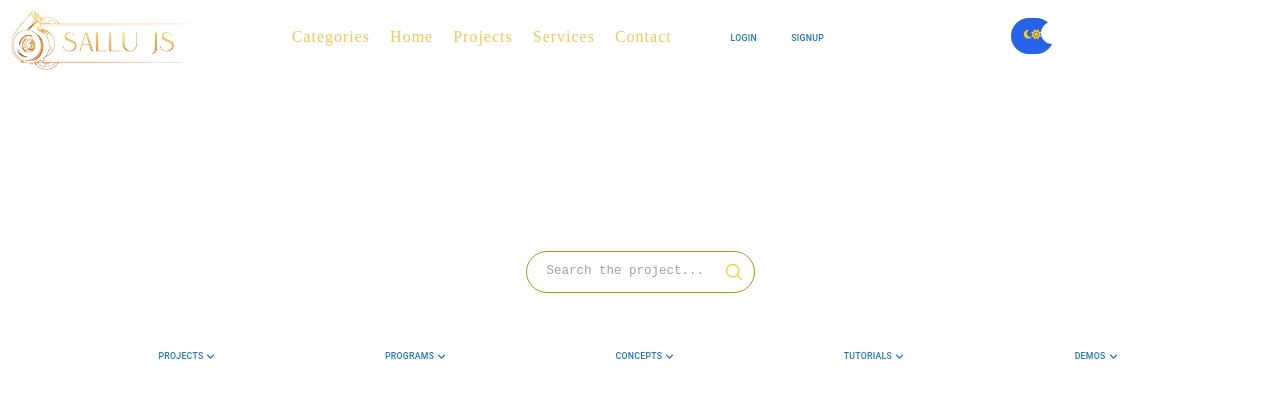
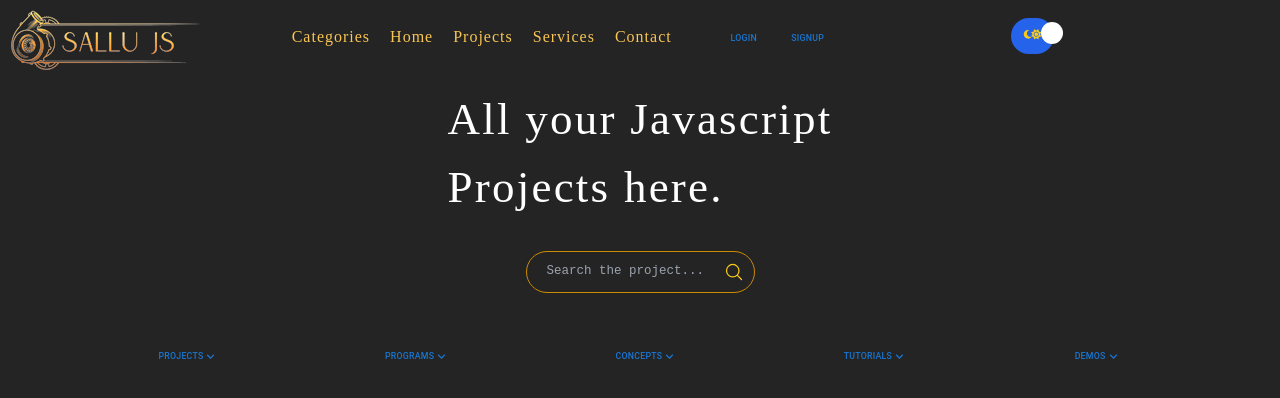
Before and after one commit to shailendraDev7/sallujs, a React (Vite) app: page / in a window 1280 px wide. Shown: the top 398 px of the page. Built offline with nearby package versions, Linux system fonts and the light colour scheme.

Commit message:
Changed to Dark Mode

```diff
--- a/src/index.css
+++ b/src/index.css
@@ -51,7 +51,7 @@ li {
   --font-color: #fac553;
   --primary-bg-color: #242424;
   --secondary-bg-color: #fff;
-  background-color: var(--secondary-bg-color);
+  background-color: var(--primary-bg-color);
     /* color-scheme: light dark; */
 
   /* font-synthesis: none;
```
